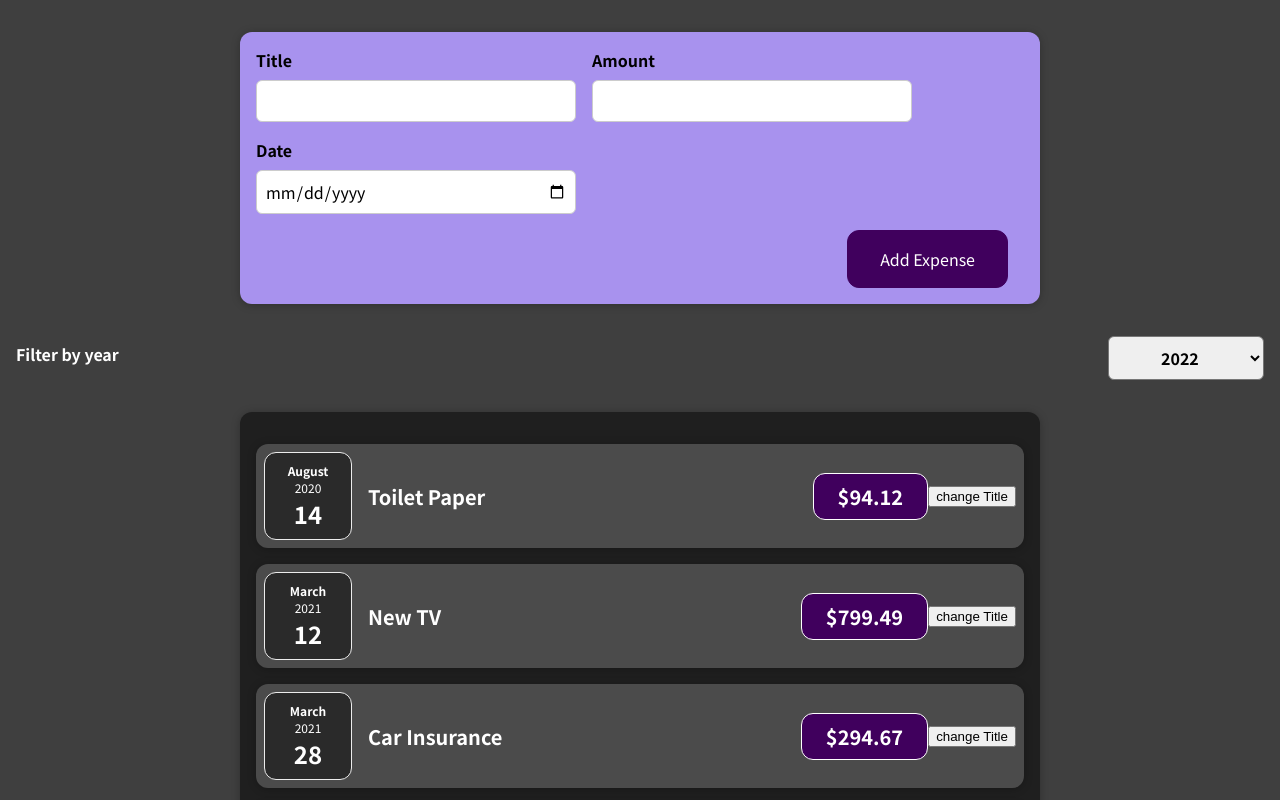
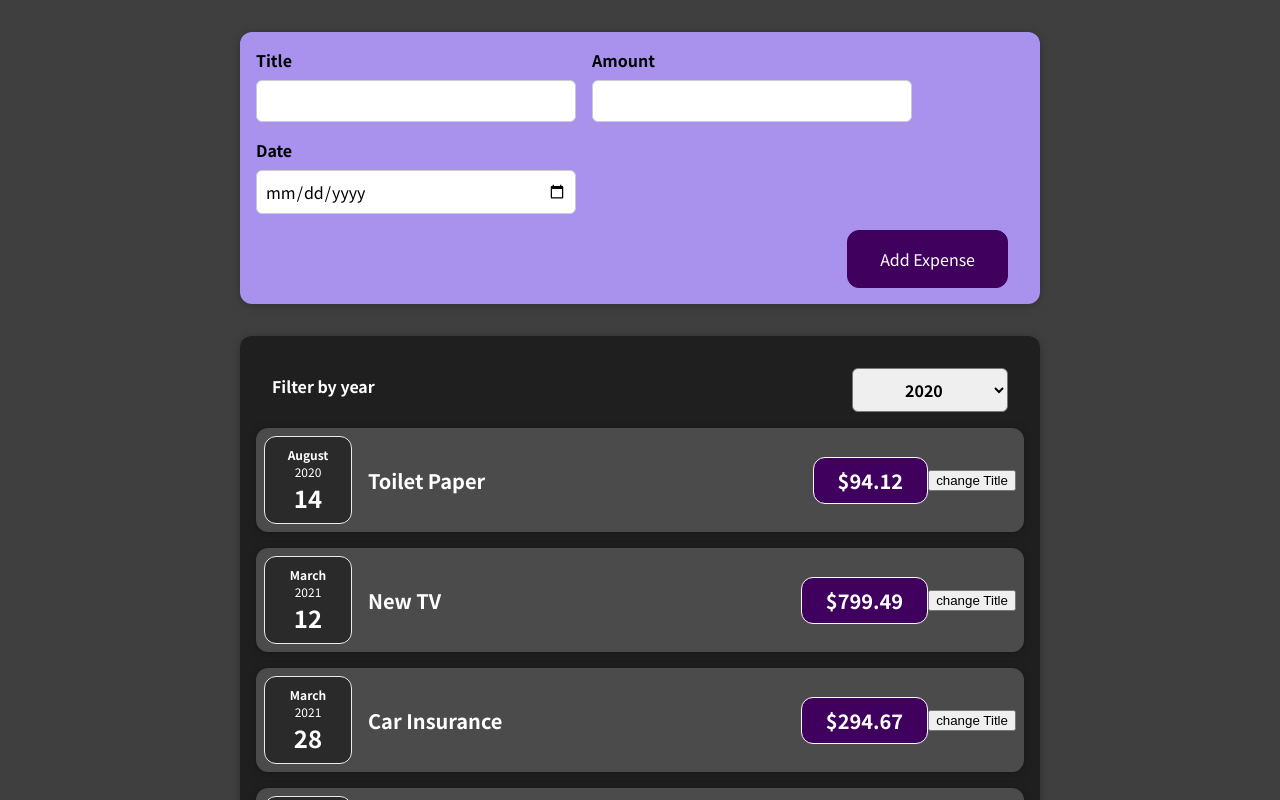
Before and after one commit to lboyadzhiev/react-complete-guide, a React (Create React App) app: page / in a window 1280 px wide. Shown: the top 800 px of the page. Built offline with nearby package versions, Linux system fonts and the light colour scheme.

Commit message:
fixing the assignment

```diff
--- a/src/components/Expenses/Expenses.js
+++ b/src/components/Expenses/Expenses.js
@@ -4,18 +4,17 @@ import './Expenses.css';
 
 import Card from '../UI/Card';
 import ExpensesFilter from './ExpensesFilter';
-import ExpenseForm from '../NewExpense/ExpenseForm';
 
 const Expenses = (props) => {
     const [inputValue, setInputValue] = useState('2020');
-    const saveFilterData = (data) => {
-        setInputValue(data);
+    const filterChangeHandler = (option) => {
+        setInputValue(option);
     };
 
     return (
         <div>
-            <ExpensesFilter onSaveFilterData={saveFilterData} />
             <Card className='expenses'>
+                <ExpensesFilter selected={inputValue} onChangeOption={filterChangeHandler} />
                 {props.items.map((item) => {
                     return <ExpenseItem key={item.id} {...item} />;
                 })}
--- a/src/components/Expenses/ExpensesFilter.js
+++ b/src/components/Expenses/ExpensesFilter.js
@@ -3,15 +3,15 @@ import React, { useState } from 'react';
 import './ExpensesFilter.css';
 
 const ExpensesFilter = (props) => {
-    const takeOption = (event) => {
-        props.onSaveFilterData(event.target.value);
+    const takeOptionHandler = (event) => {
+        props.onChangeOption(event.target.value);
     };
 
     return (
         <div className='expenses-filter'>
             <div className='expenses-filter__control'>
                 <label>Filter by year</label>
-                <select onChange={takeOption}>
+                <select value={props.selected} onChange={takeOptionHandler}>
                     <option value='2022'>2022</option>
                     <option value='2021'>2021</option>
                     <option value='2020'>2020</option>
```
Also changed, not shown: 1 other file (tests, documents, lock files or other folders).
